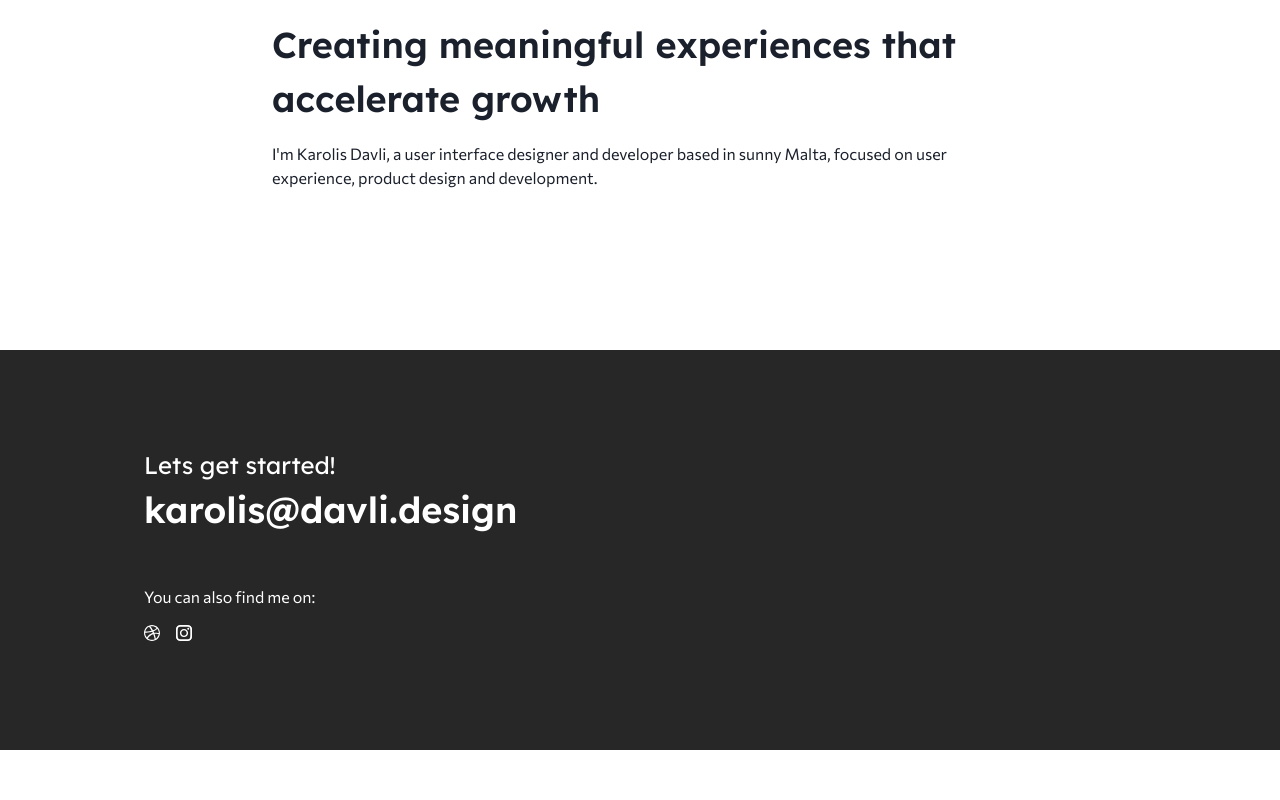
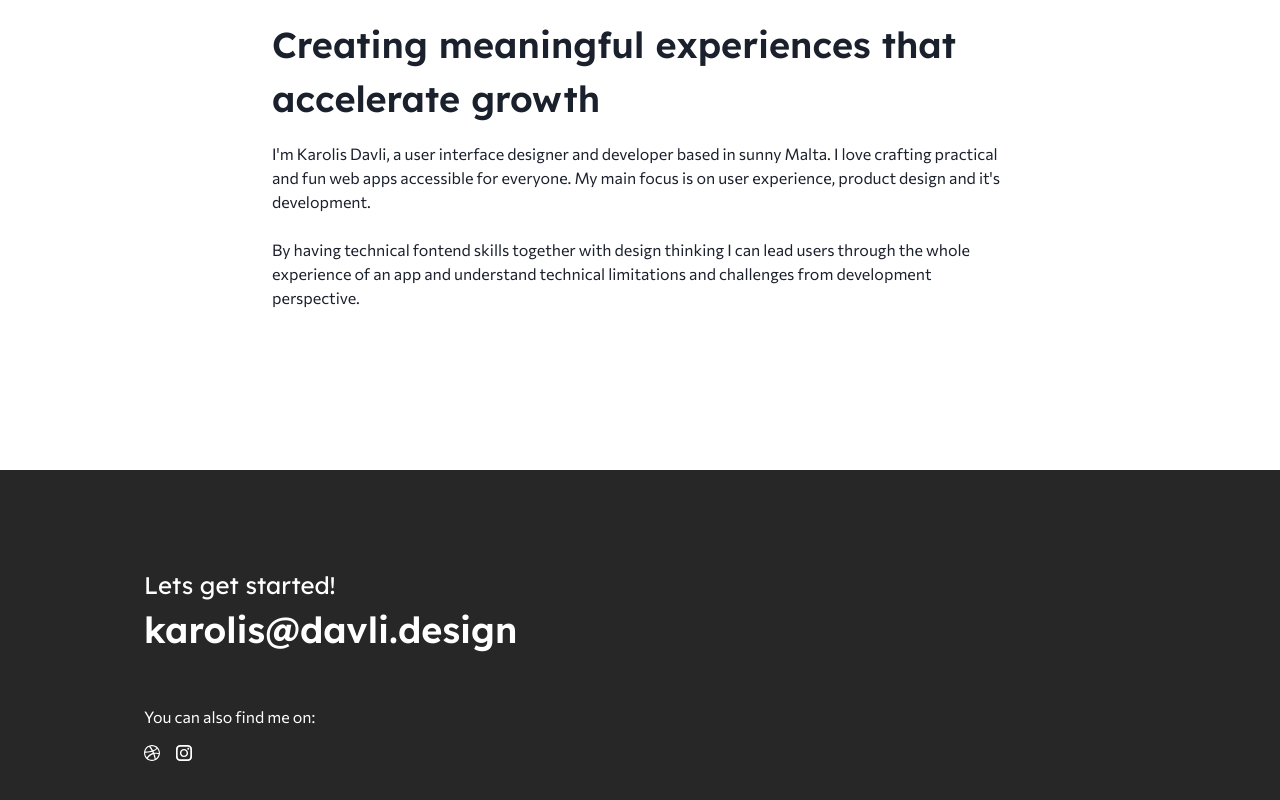
Before and after one commit to KarolisDavli/davli, a Next.js app: page /about in a window 1280 px wide. Shown: the part 786-1586 px from the top of the page. Before the commit the page ends 1536 px from the top, so only its background shows below. Built offline with nearby package versions, Linux system fonts and the light colour scheme.

Commit message:
about complete

```diff
--- a/pages/about.tsx
+++ b/pages/about.tsx
@@ -67,8 +67,14 @@ export default function Abount() {
               <motion.div variants={childVariants}>
                 <Text>
                   I&apos;m Karolis Davli, a user interface designer and
-                  developer based in sunny Malta, focused on user experience,
-                  product design and development.
+                  developer based in sunny Malta. I love crafting practical and
+                  fun web apps accessible for everyone. My main focus is on user
+                  experience, product design and it&apos;s development. <br />
+                  <br />
+                  By having technical fontend skills together with design
+                  thinking I can lead users through the whole experience of an
+                  app and understand technical limitations and challenges from
+                  development perspective.
                 </Text>
               </motion.div>
             </VStack>
```
